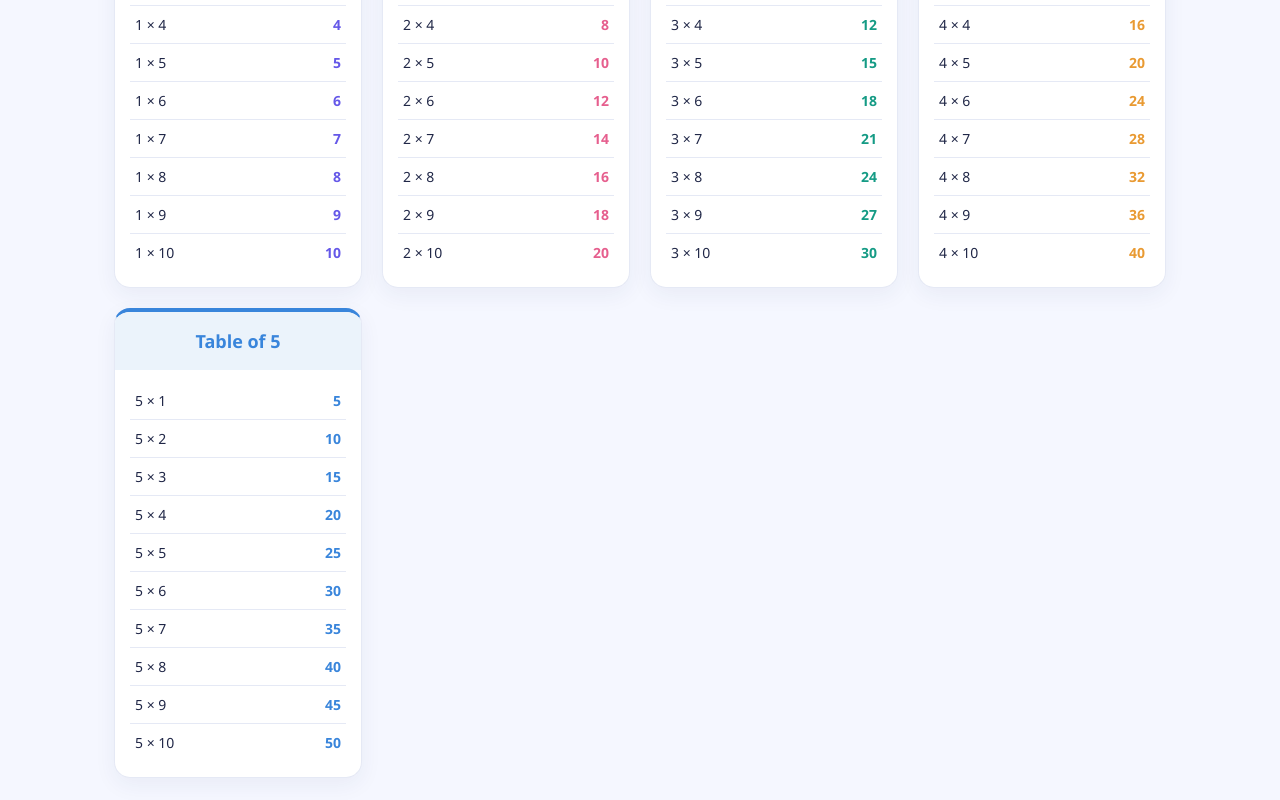
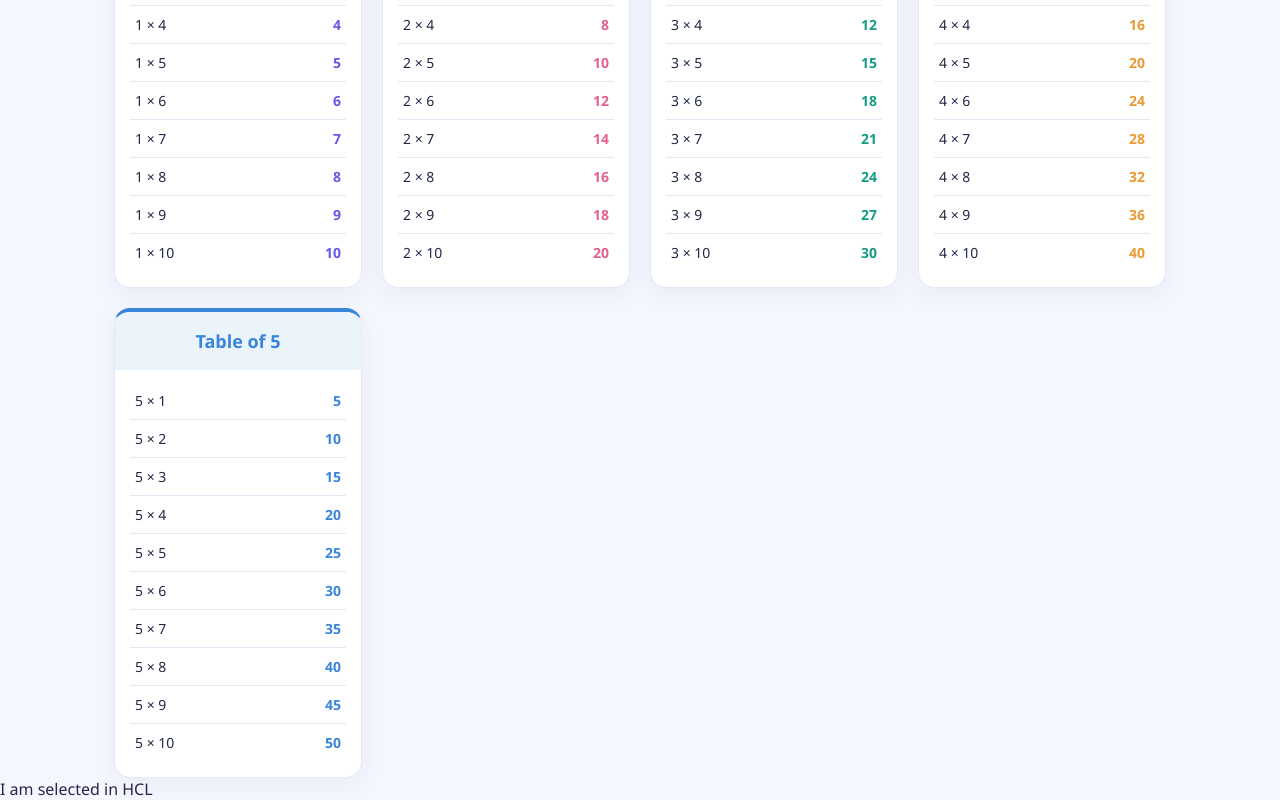
Before and after one commit to surendrabeniwal85/sub-tuesday, a plain HTML site: page index.html in a window 1280 px wide. Shown: the part 1154-1954 px from the top of the page. Before the commit the page ends 1932 px from the top, so only its background shows below. Drawn offline with Linux system fonts and the light colour scheme.

Commit message:
Added para

```diff
--- a/index.html
+++ b/index.html
@@ -107,5 +107,6 @@
     <div id="toast" class="toast" role="status"
          aria-live="polite"></div>
 
+         <p>I am selected in HCL</p>
 </body>
 </html>
```
